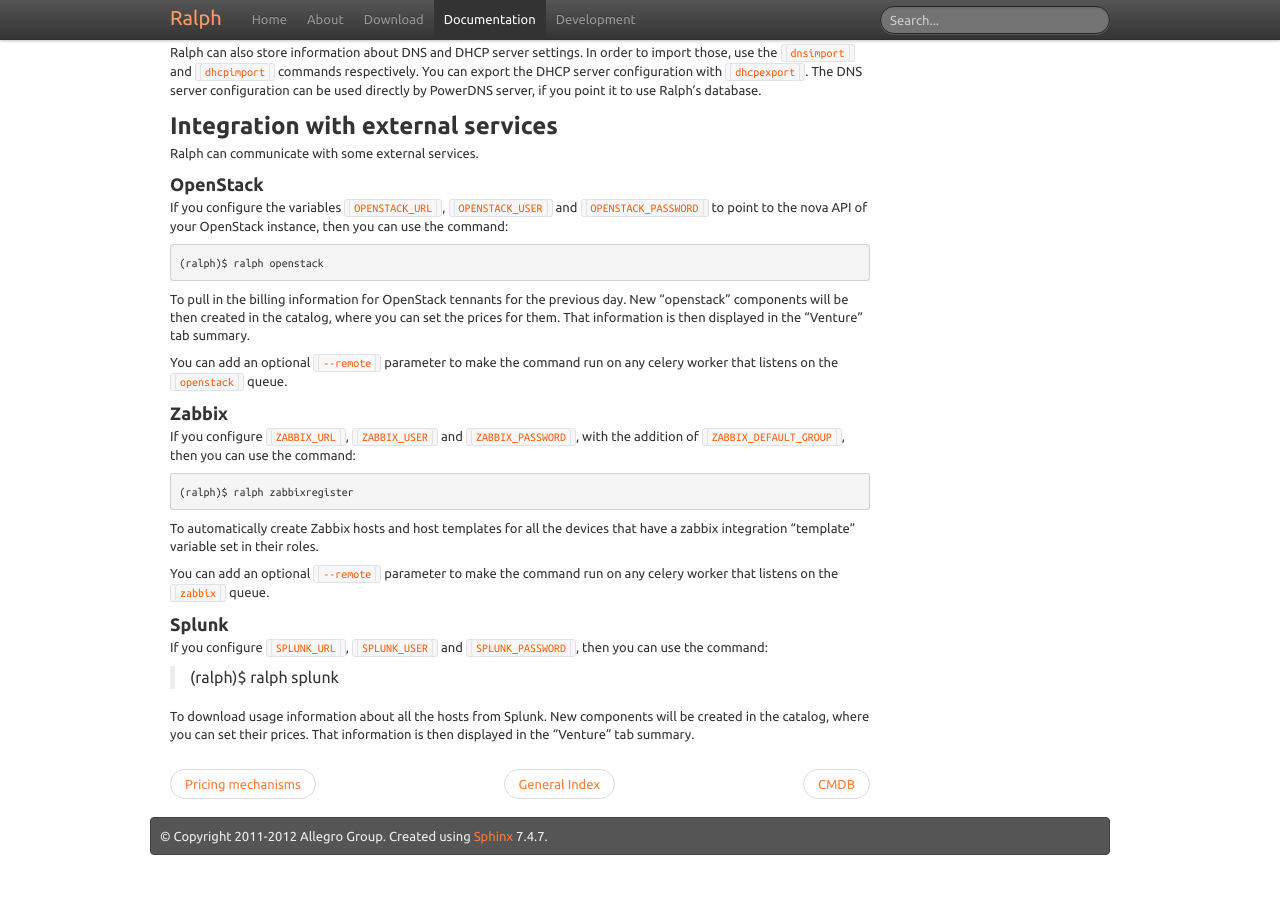
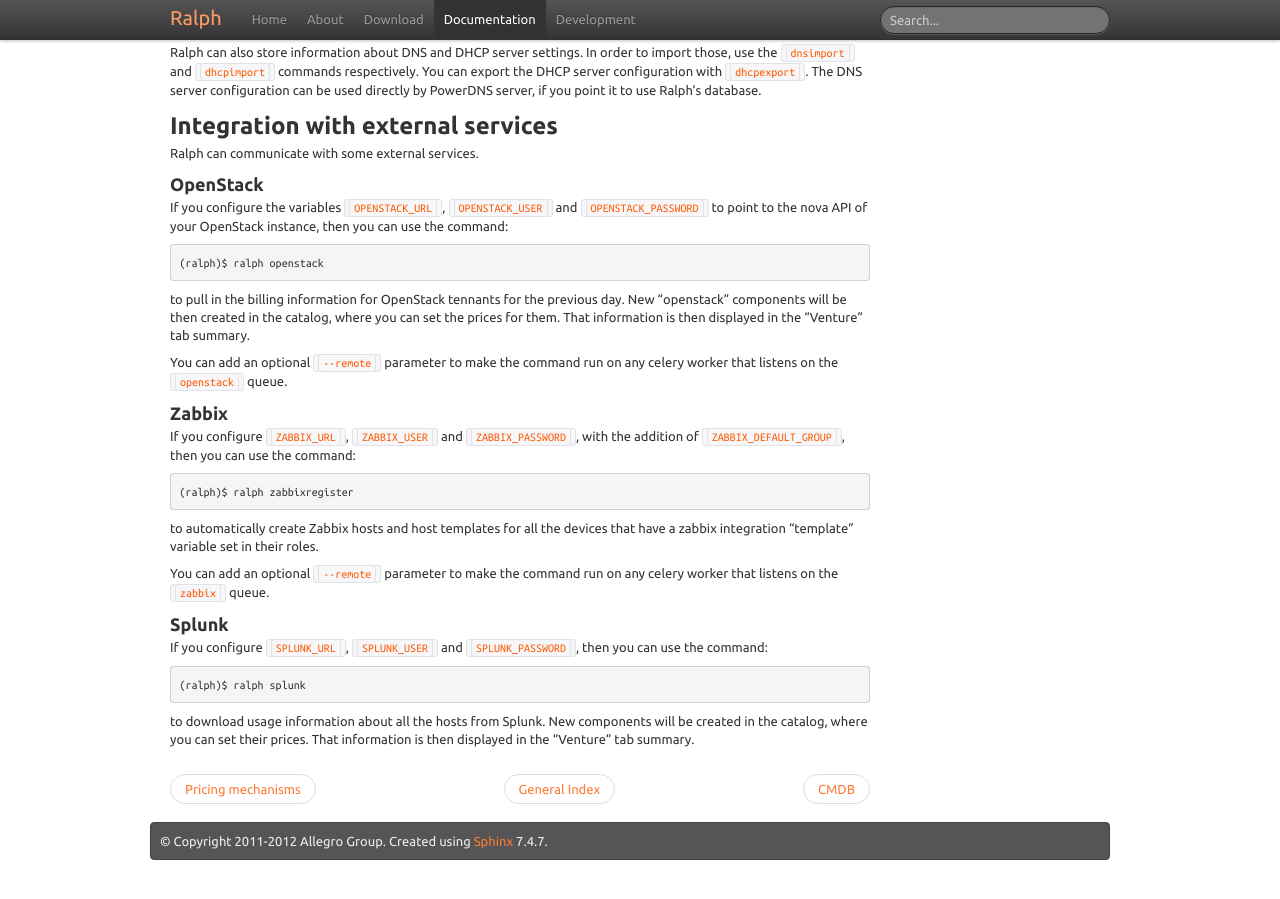
Before and after one commit to allegro/ralph, a Sphinx documentation site: the page built from doc/discovery.rst, in a window 1280 px wide and 900 px high, scrolled down 1474 px. Built offline with Sphinx 7.4.7, drawn with Linux system fonts in a browser that asks for light colours.

Commit message:
Grammar in docs

```diff
--- a/doc/discovery.rst
+++ b/doc/discovery.rst
@@ -120,7 +120,7 @@
 
     (ralph)$ ralph openstack
 
-To pull in the billing information for OpenStack tennants for the previous day.
+to pull in the billing information for OpenStack tennants for the previous day.
 New "openstack" components will be then created in the catalog, where you can
 set the prices for them.  That information is then displayed in the "Venture"
 tab summary.
@@ -136,7 +136,7 @@
 
     (ralph)$ ralph zabbixregister
 
-To automatically create Zabbix hosts and host templates for all the devices
+to automatically create Zabbix hosts and host templates for all the devices
 that have a zabbix integration "template" variable set in their roles.
 
 You can add an optional ``--remote`` parameter to make the command run on any
@@ -146,10 +146,10 @@
 ~~~~~~
 
 If you configure ``SPLUNK_URL``, ``SPLUNK_USER`` and ``SPLUNK_PASSWORD``, then
-you can use the command:
+you can use the command::
 
     (ralph)$ ralph splunk
 
-To download usage information about all the hosts from Splunk. New components
+to download usage information about all the hosts from Splunk. New components
 will be created in the catalog, where you can set their prices. That
 information is then displayed in the "Venture" tab summary.
```
